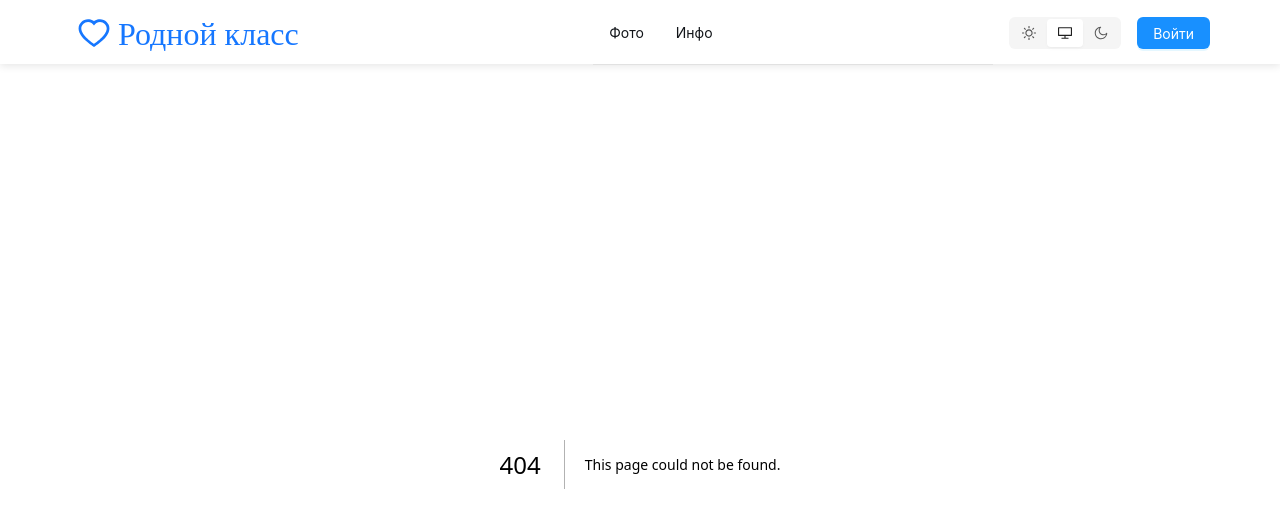
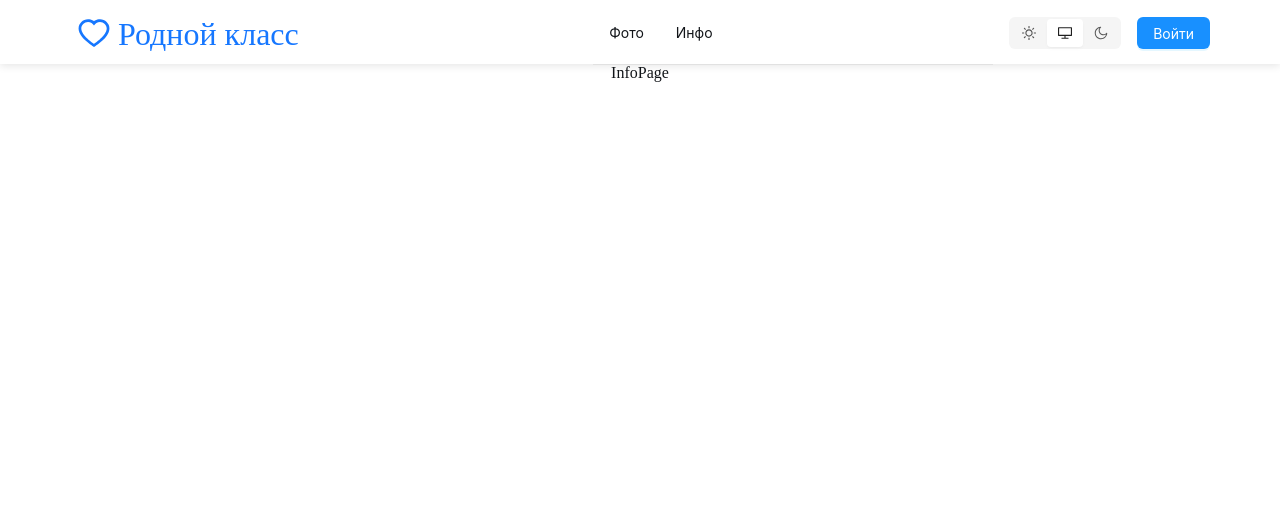
Before and after one commit to DmitryZaytsev83/classmates-photos, a Next.js app: page /info in a window 1280 px wide. Before the commit this address had no page. Shown: the top 528 px of the page. Built offline with nearby package versions, Linux system fonts and the light colour scheme.

Commit message:
add dummy photo page and info page

```diff
--- /dev/null
+++ b/src/app/info/Info.module.css
@@ -0,0 +1,4 @@
+.wrapper {
+    display: flex;
+    flex-direction: column;
+}
--- /dev/null
+++ b/src/app/info/page.tsx
@@ -0,0 +1,15 @@
+import GridContainer from '@/components/GridContainer/GridContainer';
+
+import styles from './Info.module.css';
+
+const InfoPage = () => {
+    return (
+        <div className={styles.wrapper}>
+            <GridContainer>
+                InfoPage
+            </GridContainer>
+        </div>
+    );
+};
+
+export default InfoPage;
--- /dev/null
+++ b/src/app/photo/Photo.module.css
@@ -0,0 +1,5 @@
+.wrapper {
+    display: flex;
+    flex-direction: column;
+    padding: 40px 0;
+}
```
Also changed, not shown: src/app/photo/page.tsx (added, +15 -0 lines).
